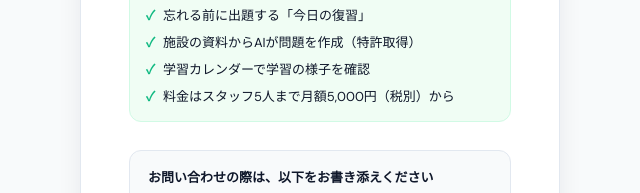
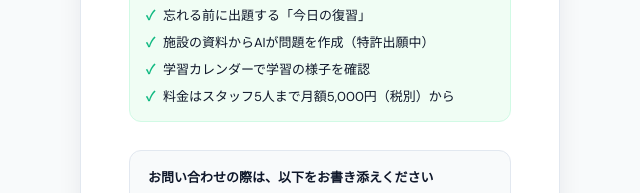
Before and after one commit to nknunome-ui/KaiGo-signup, a plain HTML site: page KaiGo-signup-info.html in a window 1280 px wide. Shown: the part 403-596 px from the top of the page, 320-960 px from the left. Drawn offline with Linux system fonts and the light colour scheme.

Commit message:
特許の表示を「特許出願中」に修正
Co-Authored-By: Claude Opus 5.5 <noreply@anthropic.com>
Claude-Session: https://claude.ai/code/session_01JVfu3anK9g7xPEENMjVQDW

```diff
--- a/KaiGo-signup-info.html
+++ b/KaiGo-signup-info.html
@@ -209,7 +209,7 @@
     <div class="benefits">
       <div class="benefit-item"><span class="benefit-check">✓</span>800問以上の介護特化コンテンツ（4言語・ふりがな付き）</div>
       <div class="benefit-item"><span class="benefit-check">✓</span>忘れる前に出題する「今日の復習」</div>
-      <div class="benefit-item"><span class="benefit-check">✓</span>施設の資料からAIが問題を作成（特許取得）</div>
+      <div class="benefit-item"><span class="benefit-check">✓</span>施設の資料からAIが問題を作成（特許出願中）</div>
       <div class="benefit-item"><span class="benefit-check">✓</span>学習カレンダーで学習の様子を確認</div>
       <div class="benefit-item"><span class="benefit-check">✓</span>料金はスタッフ5人まで月額5,000円（税別）から</div>
     </div>
```
Also changed, not shown: index.html (+1 -1 lines).
